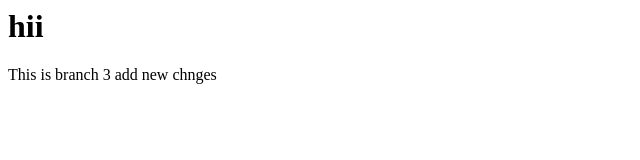
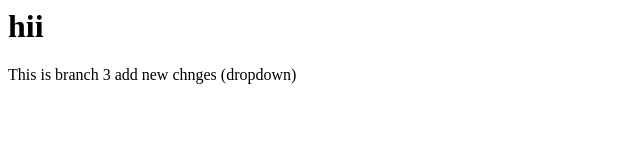
Before and after one commit to SayaliNikumbh25/demo, a plain HTML site: page index.html in a window 1280 px wide. Shown: the full height of the page, 0-640 px from the left. Drawn offline with Linux system fonts and the light colour scheme.

```diff
--- a/index.html
+++ b/index.html
@@ -1,2 +1,2 @@
 <h1>hii</h1>
-<p>This is branch 3 add new chnges</p>
+<p>This is branch 3 add new chnges (dropdown)</p>
```
